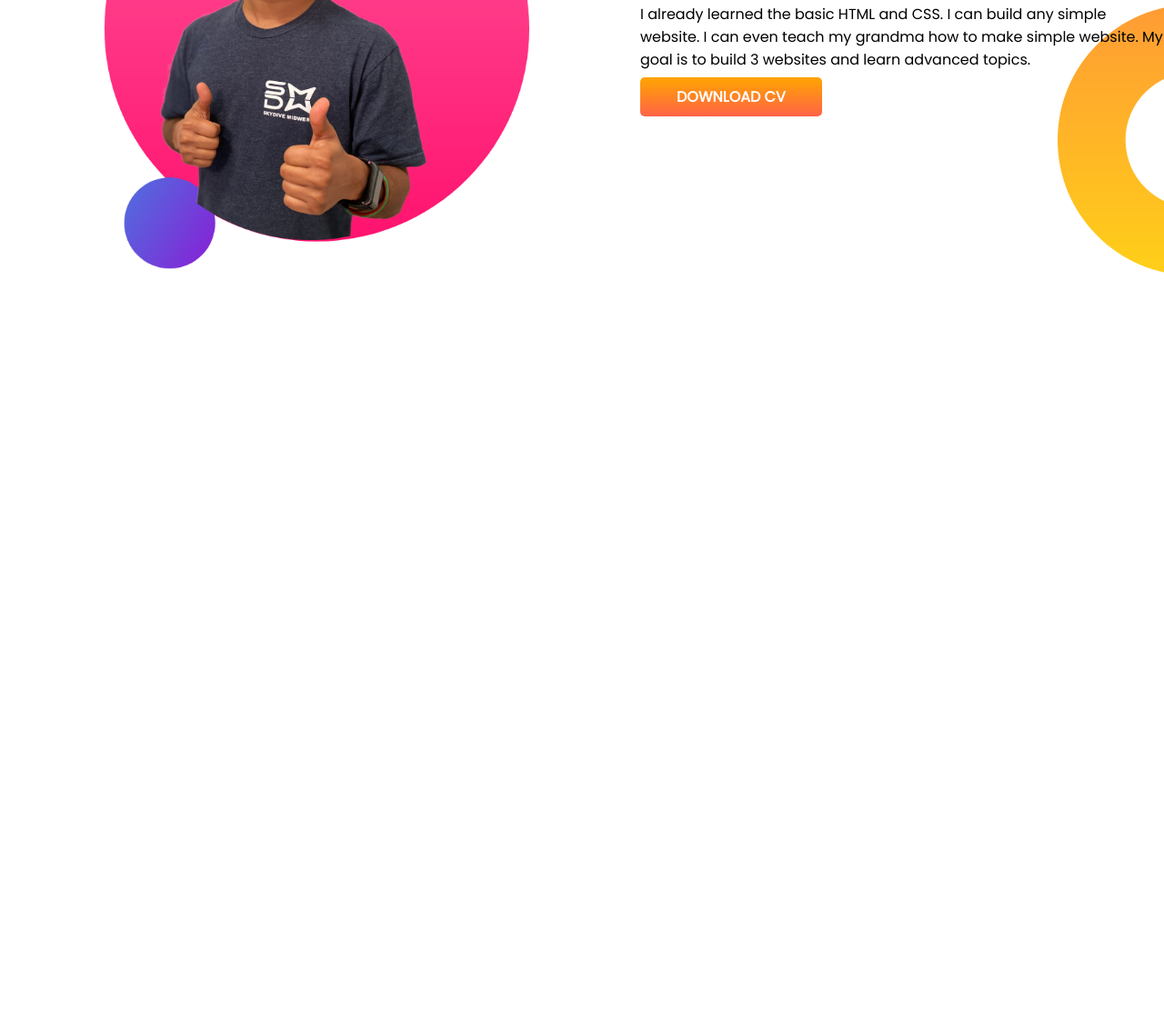
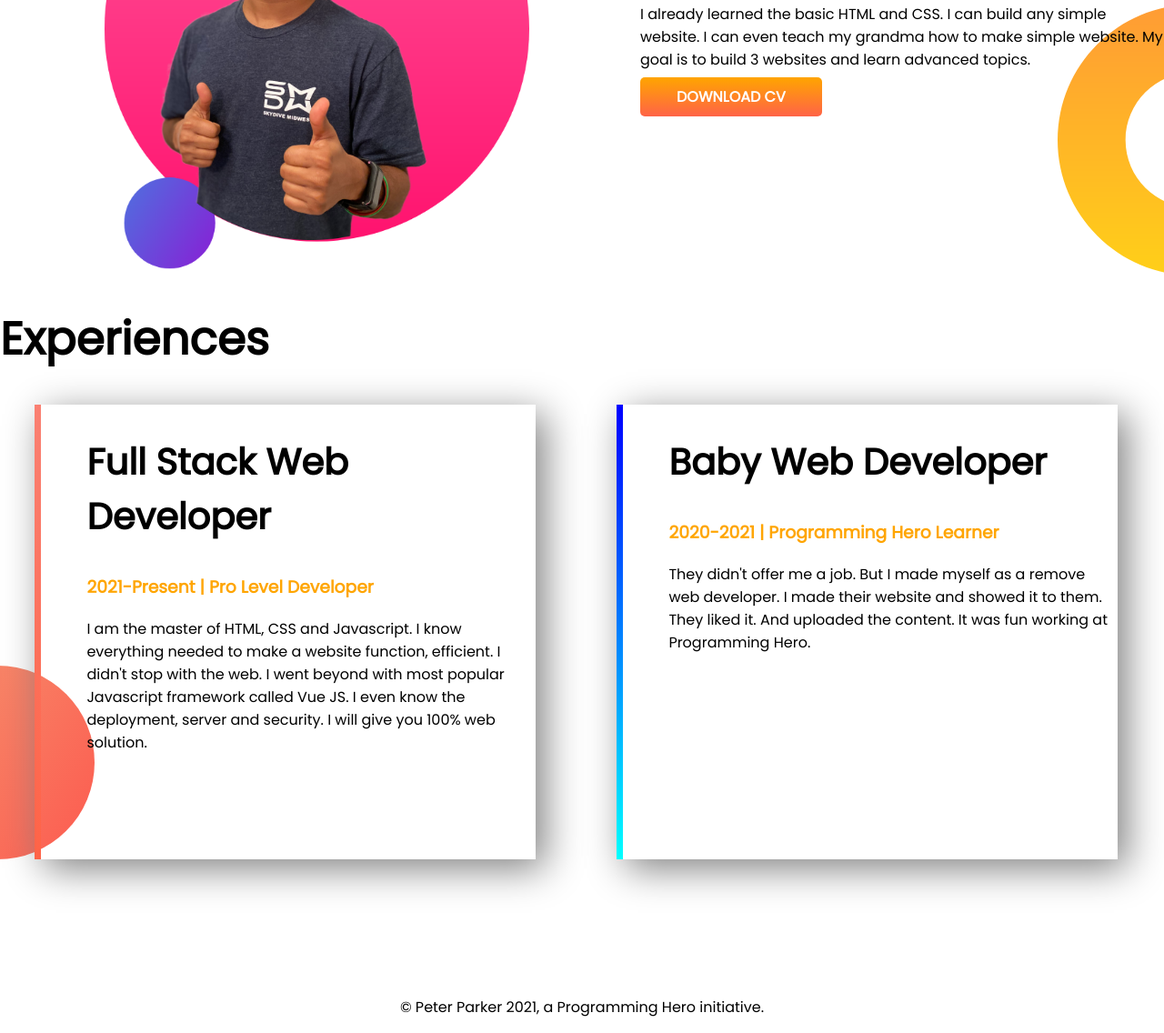
Before and after one commit to zidanislam/my-1st-git-repo, a plain HTML site: page index.html in a window 1280 px wide. Shown: the part 874-2010 px from the top of the page at 91% size. Before the commit the page ends 1177 px from the top, so only its background shows below. Drawn offline with Linux system fonts and the light colour scheme.

Commit message:
project completed

```diff
--- a/index.html
+++ b/index.html
@@ -35,6 +35,26 @@
             <a class="button" href="#">DOWNLOAD CV</a>
         </div>
     </section>
+    <div>
+        <h1>Experiences</h1>
+    </div>
+    <section class="experience">
+        <div id="stack-developer" class="developer-div">
+            <h2 class="last">Full Stack Web Developer</h2>
+            <h3 class="orange">2021-Present | Pro Level Developer</h3>
+            <p>I am the master of HTML, CSS and Javascript. I know everything needed to make a website function, efficient. I didn't stop with the web. I went beyond with most popular Javascript framework called Vue JS. I even know the deployment, server and security. I will give you 100% web solution.</p>
+        </div>
+        <div id="developer" class="developer-div">
+            <h2 class="last">Baby Web Developer</h2>
+            <h3 class="orange">2020-2021 | Programming Hero Learner</h3>
+            <p>They didn't offer me a job. But I made myself as a remove web developer. I made their website and showed it to them. They liked it. And uploaded the content. It was fun working at Programming Hero.</p>
+        </div>
+    </section>
+    <footer>
+        <p>© Peter Parker 2021, a Programming Hero initiative.</p>
+    </footer>
+
+
 
 </body>
 </html>
--- a/style.css
+++ b/style.css
@@ -4,6 +4,9 @@ body{
 }
 h1{
     font-size: 50px;
+}
+h2{
+    font-size: 40px;
 }
 .orange{
     color: orange;
@@ -37,3 +40,34 @@ h1{
     background-position-x: right;
     background-position-y: bottom;
 }
+.experience{
+    display: flex;
+    background-image: url(images/exp-bg.png);
+    background-repeat: no-repeat;
+    background-position: left;
+    background-position-y: bottom;
+    margin-bottom: 150px;
+
+}
+.developer-div{
+    box-shadow: 10px 10px 40px gray;
+    width: 40%;
+    margin-left: 3%;
+    margin-right: 4%;
+    padding-left: 50px;
+    padding-bottom: 100px;
+
+}
+#stack-developer{
+    border-left: 7px solid;
+    border-image: linear-gradient(salmon, tomato);
+    border-image-slice: 1;
+}
+#developer{
+    border-left: 7px solid;
+    border-image: linear-gradient(blue, cyan);
+    border-image-slice: 1;
+}
+footer p{
+    text-align: center;
+}
```
